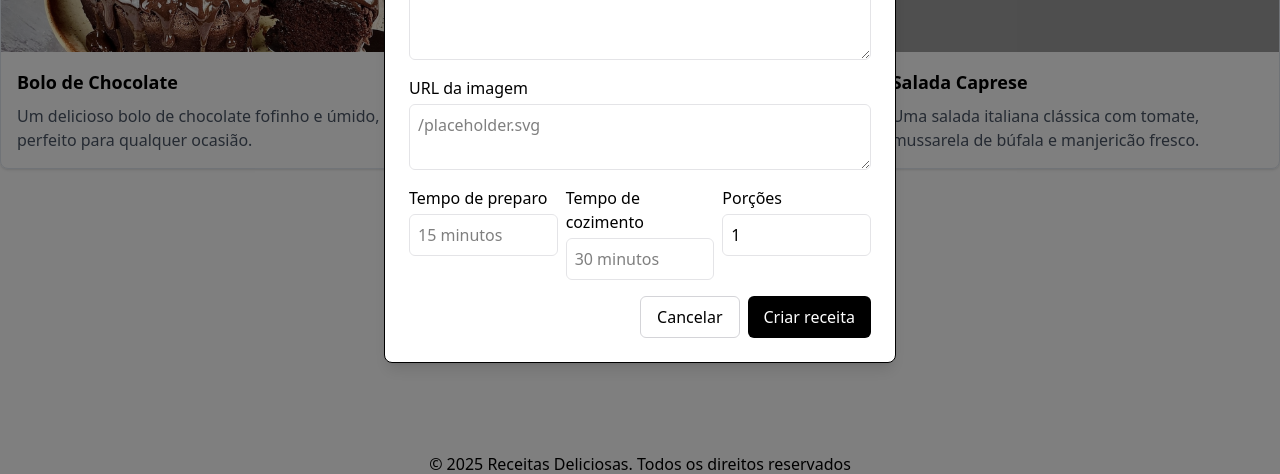
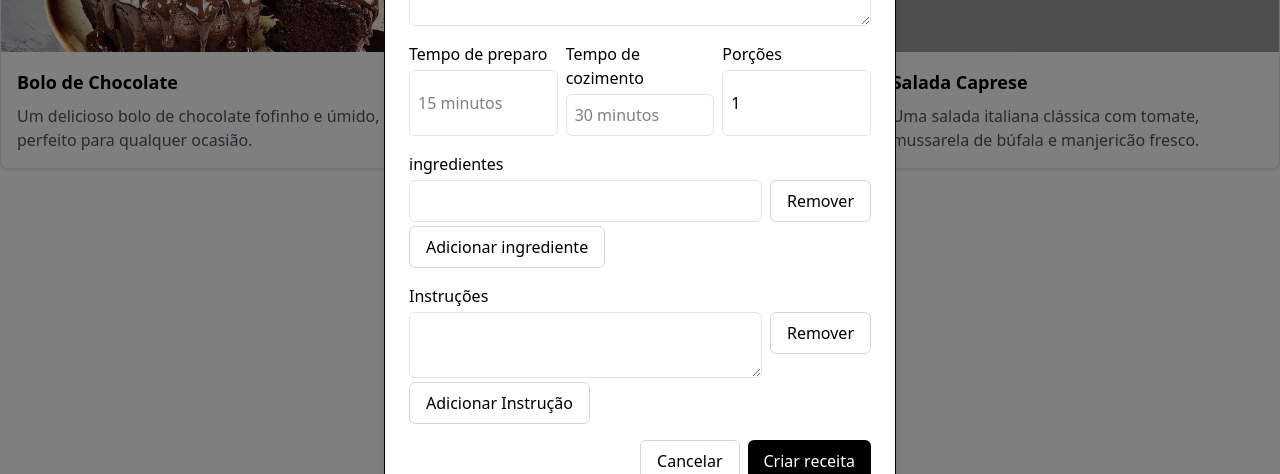
Before and after one commit to thiagowq/receitas-byron, a Next.js app: page /receitas in a window 1280 px wide. Both pictures are taken after a click on the button "Nova receita". Shown: the part 308-782 px from the top of the page. Built offline with nearby package versions, Linux system fonts and the light colour scheme; grey boxes are pictures that could not be loaded.

Commit message:
feat: estrutura das listas dinamicas

```diff
--- a/src/components/RecipeFormModal/index.tsx
+++ b/src/components/RecipeFormModal/index.tsx
@@ -1,6 +1,15 @@
 import { useForm } from "react-hook-form";
-import { Dialog, DialogHeader, DialogTitle, DialogContent, DialogDescription } from "../ui/dialog";
-import { RecipeFormData, recipeSchema } from "@/lib/formValidationSchemas/recipeSchema";
+import {
+    Dialog,
+    DialogHeader,
+    DialogTitle,
+    DialogContent,
+    DialogDescription,
+} from "../ui/dialog";
+import {
+    RecipeFormData,
+    recipeSchema,
+} from "@/lib/formValidationSchemas/recipeSchema";
 import { yupResolver } from "@hookform/resolvers/yup";
 
 interface RecipeFormModalProps {
@@ -8,24 +17,27 @@
     onClose: () => void;
 }
 
-export default function RecipeFormModal({ isOpen, onClose }: RecipeFormModalProps) {
+export default function RecipeFormModal({
+    isOpen,
+    onClose,
+}: RecipeFormModalProps) {
     const {
         register,
         reset,
         handleSubmit,
-        formState: { errors }
+        formState: { errors },
     } = useForm<RecipeFormData>({
         resolver: yupResolver(recipeSchema),
-        mode: "onSubmit"
-    })
+        mode: "onSubmit",
+    });
 
     const onSubmit = (data: RecipeFormData) => {
-        console.log(data)
-        reset()
-        onClose()
-    }
+        console.log(data);
+        reset();
+        onClose();
+    };
 
-    const inputStyle = "p-2 border border-zinc-200 rounded-md"
+    const inputStyle = "p-2 border border-zinc-200 rounded-md flex-grow";
 
     return (
         <Dialog open={isOpen} onOpenChange={onClose}>
@@ -34,68 +46,194 @@
                     <DialogTitle>Nova receita</DialogTitle>
                 </DialogHeader>
 
-                <form onSubmit={handleSubmit(onSubmit)} className="flex flex-col gap-4 w-full">
+                <form
+                    onSubmit={handleSubmit(onSubmit)}
+                    className="flex flex-col gap-4 w-full"
+                >
                     <div className="grid grid-cols-2">
                         {/* Título */}
                         <div className="flex flex-col gap-1">
                             <label htmlFor="title">Título</label>
-                            <input className={inputStyle} type="text" id="title" {...register("title")} />
-                            {errors.title && <span className="text-sm text-red-500">{errors.title.message}</span>}
+                            <input
+                                className={inputStyle}
+                                type="text"
+                                id="title"
+                                {...register("title")}
+                            />
+                            {errors.title && (
+                                <span className="text-sm text-red-500">
+                                    {errors.title.message}
+                                </span>
+                            )}
                         </div>
 
                         {/* Categoria */}
                         <div className="flex flex-col gap-1">
                             <label htmlFor="category">Categoria</label>
-                            <input className={inputStyle} type="text" id="title" {...register("category")} />
-                            {errors.category && <span className="text-sm text-red-500">{errors.category.message}</span>}
+                            <input
+                                className={inputStyle}
+                                type="text"
+                                id="title"
+                                {...register("category")}
+                            />
+                            {errors.category && (
+                                <span className="text-sm text-red-500">
+                                    {errors.category.message}
+                                </span>
+                            )}
                         </div>
                     </div>
 
                     {/* Descrição */}
                     <div className="flex flex-col gap-1">
                         <label htmlFor="description">Descrição</label>
-                        <textarea className={inputStyle} id="description" {...register("descrition")} />
-                        {errors.descrition && <span className="text-sm text-red-500">{errors.descrition.message}</span>}
+                        <textarea
+                            className={inputStyle}
+                            id="description"
+                            {...register("descrition")}
+                        />
+                        {errors.descrition && (
+                            <span className="text-sm text-red-500">
+                                {errors.descrition.message}
+                            </span>
+                        )}
                     </div>
 
                     {/* URL da imagem */}
                     <div className="flex flex-col gap-1">
                         <label htmlFor="imageUrl">URL da imagem</label>
-                        <textarea typeof="text" className={inputStyle} id="imageUrl" placeholder="/placeholder.svg" {...register("imageURL")} />
-                        {errors.imageURL && <span className="text-sm text-red-500">{errors.imageURL.message}</span>}
+                        <textarea
+                            typeof="text"
+                            className={inputStyle}
+                            id="imageUrl"
+                            placeholder="/placeholder.svg"
+                            {...register("imageURL")}
+                        />
+                        {errors.imageURL && (
+                            <span className="text-sm text-red-500">
+                                {errors.imageURL.message}
+                            </span>
+                        )}
                     </div>
 
                     <div className="grid grid-cols-3 gap-2">
                         {/* Tempo de praparo */}
                         <div className="flex flex-col gap-1">
                             <label htmlFor="prepTime">Tempo de preparo</label>
-                            <input className={inputStyle} type="text" id="prepTime" placeholder="15 minutos" {...register("prepTime")} />
-                            {errors.prepTime && <span className="text-sm text-red-500">{errors.prepTime.message}</span>}
+                            <input
+                                className={inputStyle}
+                                type="text"
+                                id="prepTime"
+                                placeholder="15 minutos"
+                                {...register("prepTime")}
+                            />
+                            {errors.prepTime && (
+                                <span className="text-sm text-red-500">
+                                    {errors.prepTime.message}
+                                </span>
+                            )}
                         </div>
 
                         {/* Tempo de cozimento */}
                         <div className="flex flex-col gap-1">
                             <label htmlFor="cookTime">Tempo de cozimento</label>
-                            <input className={inputStyle} type="text" id="cookTime" placeholder="30 minutos" {...register("cookTime")} />
-                            {errors.cookTime && <span className="text-sm text-red-500">{errors.cookTime.message}</span>}
+                            <input
+                                className={inputStyle}
+                                type="text"
+                                id="cookTime"
+                                placeholder="30 minutos"
+                                {...register("cookTime")}
+                            />
+                            {errors.cookTime && (
+                                <span className="text-sm text-red-500">
+                                    {errors.cookTime.message}
+                                </span>
+                            )}
                         </div>
 
                         {/* Porções */}
                         <div className="flex flex-col gap-1">
                             <label htmlFor="servings">Porções</label>
-                            <input className={inputStyle} type="number" id="servings" defaultValue={1} {...register("servings")} />
-                            {errors.servings && <span className="text-sm text-red-500">{errors.servings.message}</span>}
+                            <input
+                                className={inputStyle}
+                                type="number"
+                                id="servings"
+                                defaultValue={1}
+                                {...register("servings")}
+                            />
+                            {errors.servings && (
+                                <span className="text-sm text-red-500">
+                                    {errors.servings.message}
+                                </span>
+                            )}
+                        </div>
+                    </div>
+
+                    {/* Lista de ingredientes */}
+                    <div className="flex flex-col gap-1">
+                        <label htmlFor="ingredients">ingredientes</label>
+                        <div className="flex flex-col gap-1">
+                            {/* Conteudo */}
+                            <div className="flex gap-2 w-full">
+                                <input id="ingredients" type="text" className={inputStyle} />
+                                <button
+                                    type="button"
+                                    className="bg-white border border-zinc-300 rounded-md hover:bg-gray-100 transition-colors px-4 py-2 font-medium"
+                                >
+                                    Remover
+                                </button>
+                            </div>
+
+                            <button
+                                type="button"
+                                className="bg-white border border-zinc-300 rounded-md hover:bg-gray-100 transition-colors px-4 py-2 font-medium w-fit"
+                            >
+                                Adicionar ingrediente
+                            </button>
+                        </div>
+                    </div>
+
+                    {/* Instruções */}
+                    <div className="flex flex-col gap-1">
+                        <label htmlFor="instructions">Instruções</label>
+                        <div className="flex flex-col gap-1">
+                            {/* Conteudo */}
+                            <div className="flex gap-2 w-full">
+                                <textarea id="instructions" className={inputStyle} />
+                                <button
+                                    type="button"
+                                    className="bg-white border border-zinc-300 rounded-md hover:bg-gray-100 transition-colors px-4 py-2 font-medium h-fit"
+                                >
+                                    Remover
+                                </button>
+                            </div>
+
+                            <button
+                                type="button"
+                                className="bg-white border border-zinc-300 rounded-md hover:bg-gray-100 transition-colors px-4 py-2 font-medium w-fit"
+                            >
+                                Adicionar Instrução
+                            </button>
                         </div>
                     </div>
 
                     <div className="flex gap-2 self-end">
-                        <button type="button" onClick={onClose} className="bg-white border border-zinc-300 rounded-md hover:bg-gray-100 transition-colors px-4 py-2 font-medium">Cancelar</button>
-                        <button type="submit" className="bg-black rounded-md text-white hover:bg-gray-800 transition-colors px-4 py-2 font-medium">Criar receita</button>
+                        <button
+                            type="button"
+                            onClick={onClose}
+                            className="bg-white border border-zinc-300 rounded-md hover:bg-gray-100 transition-colors px-4 py-2 font-medium"
+                        >
+                            Cancelar
+                        </button>
+                        <button
+                            type="submit"
+                            className="bg-black rounded-md text-white hover:bg-gray-800 transition-colors px-4 py-2 font-medium"
+                        >
+                            Criar receita
+                        </button>
                     </div>
-
                 </form>
-
             </DialogContent>
         </Dialog>
-    )
+    );
 }
```
